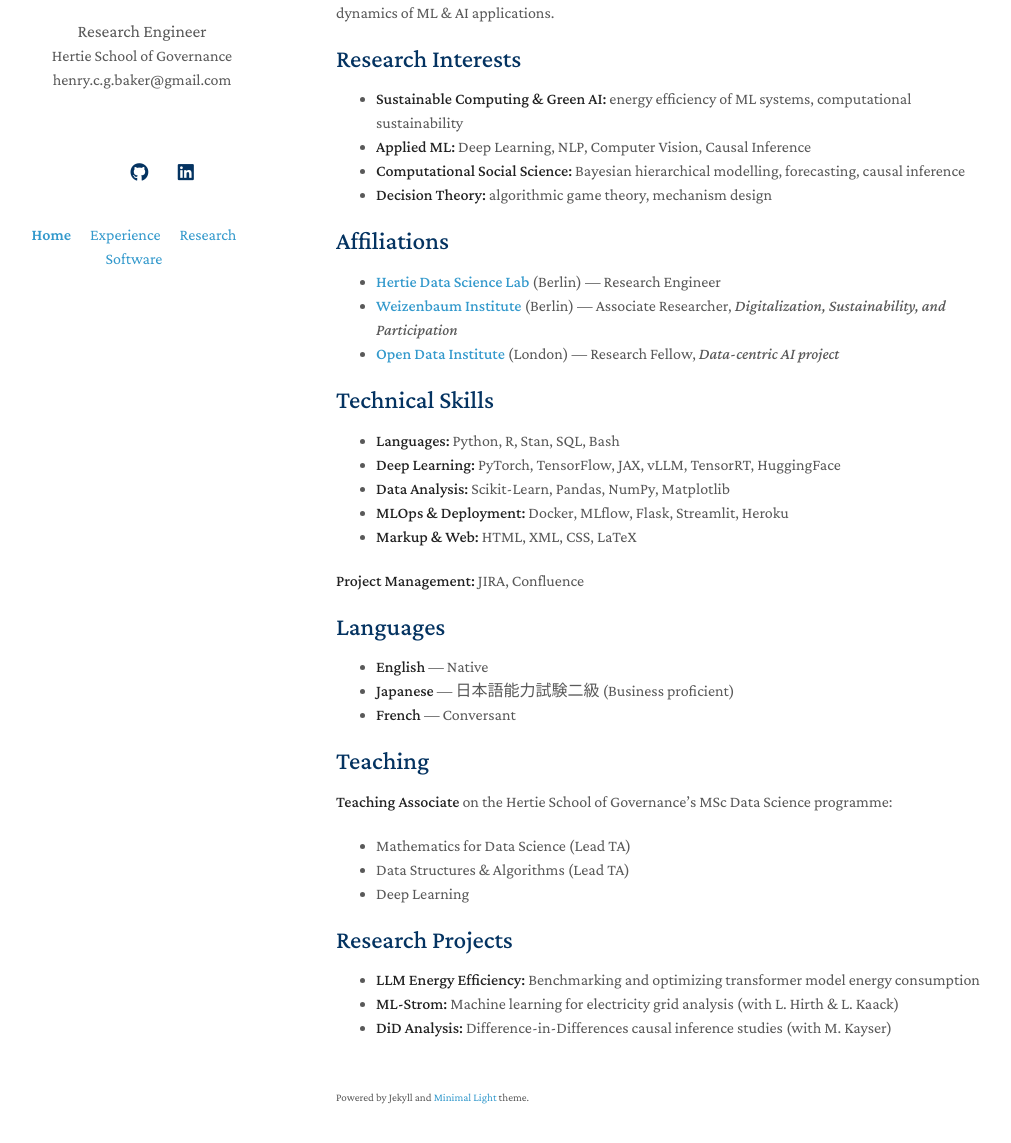
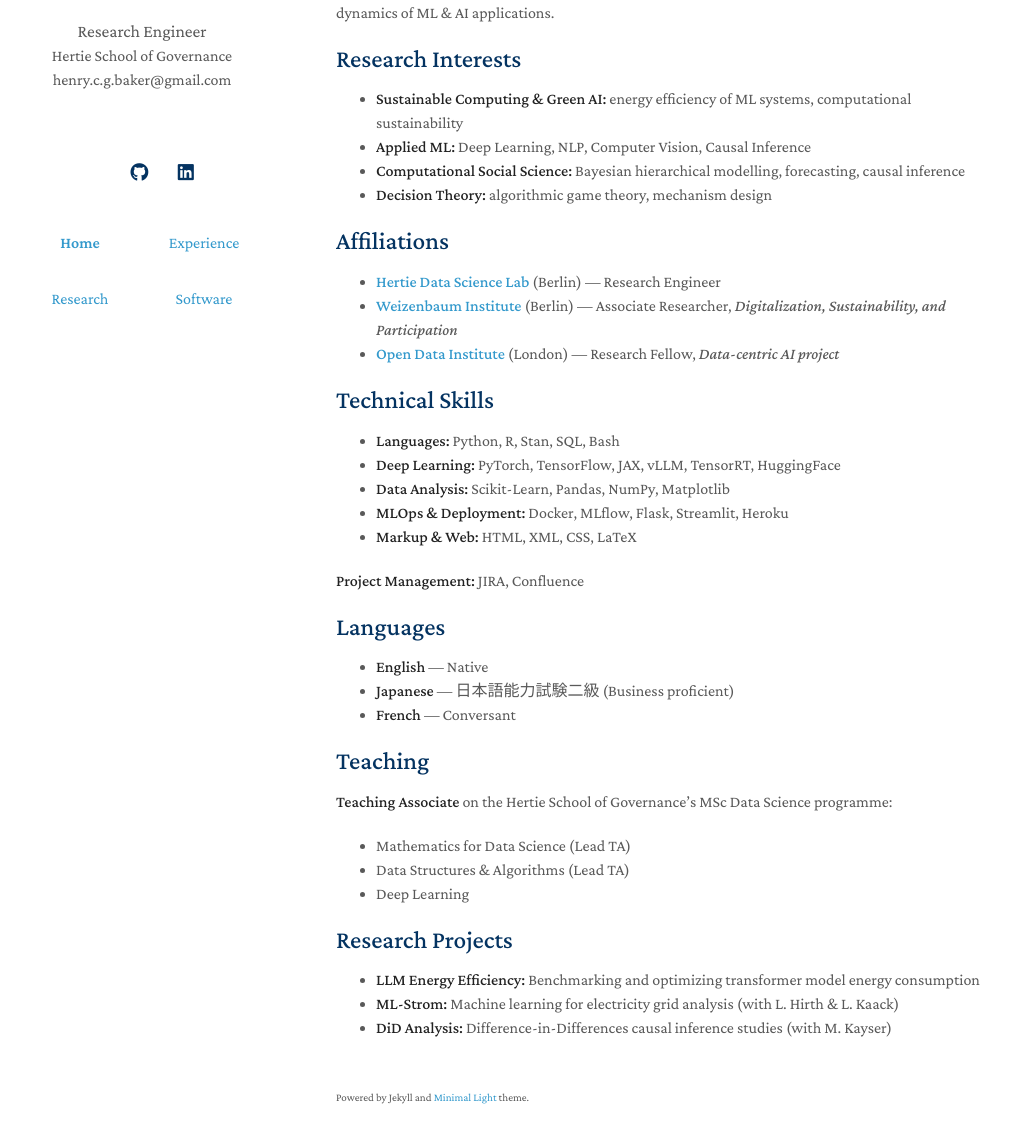
Before and after one commit to henrycgbaker/henrycgbaker.github.io, a Jekyll site: the page built from index.md, in a window 1280 px wide and 1400 px high, scrolled down 50 px. Shown: the part 222-1365 px from the top of the window, without its empty margins (134-1145 px from the left). Built offline with Jekyll 4.4.1, drawn with Linux system fonts in a browser that asks for light colours; a style sheet for code colours, icons or effects is not loaded.

Commit message:
Make navigation bar consistent across all pages with 2x2 grid layout
Navigation styling improvements:
- Added flexbox layout to both homepage.html and page.html for consistency
- Navigation now displays as 2 items up, 2 items down (2 columns)
- Each link takes up 50% width for clean grid alignment
- Added gap spacing between items for better visual separation
- Identical styling ensures consistent appearance on all pages

Both layouts now have exactly the same CSS and structure for the navigation menu.

```diff
--- a/_layouts/homepage.html
+++ b/_layouts/homepage.html
@@ -45,11 +45,15 @@
       .page-navigation {
         margin: 1.5rem 0 0 0;
         padding: 0.5rem 0;
+        display: flex;
+        flex-wrap: wrap;
+        gap: 1rem;
       }
 
       .page-navigation a {
-        margin-right: 1rem;
+        flex: 0 0 calc(50% - 0.5rem);
         text-decoration: none;
+        padding: 0.5rem 0;
       }
 
       .page-navigation a:hover {
--- a/_layouts/page.html
+++ b/_layouts/page.html
@@ -45,11 +45,15 @@
       .page-navigation {
         margin: 1.5rem 0 0 0;
         padding: 0.5rem 0;
+        display: flex;
+        flex-wrap: wrap;
+        gap: 1rem;
       }
 
       .page-navigation a {
-        margin-right: 1rem;
+        flex: 0 0 calc(50% - 0.5rem);
         text-decoration: none;
+        padding: 0.5rem 0;
       }
 
       .page-navigation a:hover {
```
